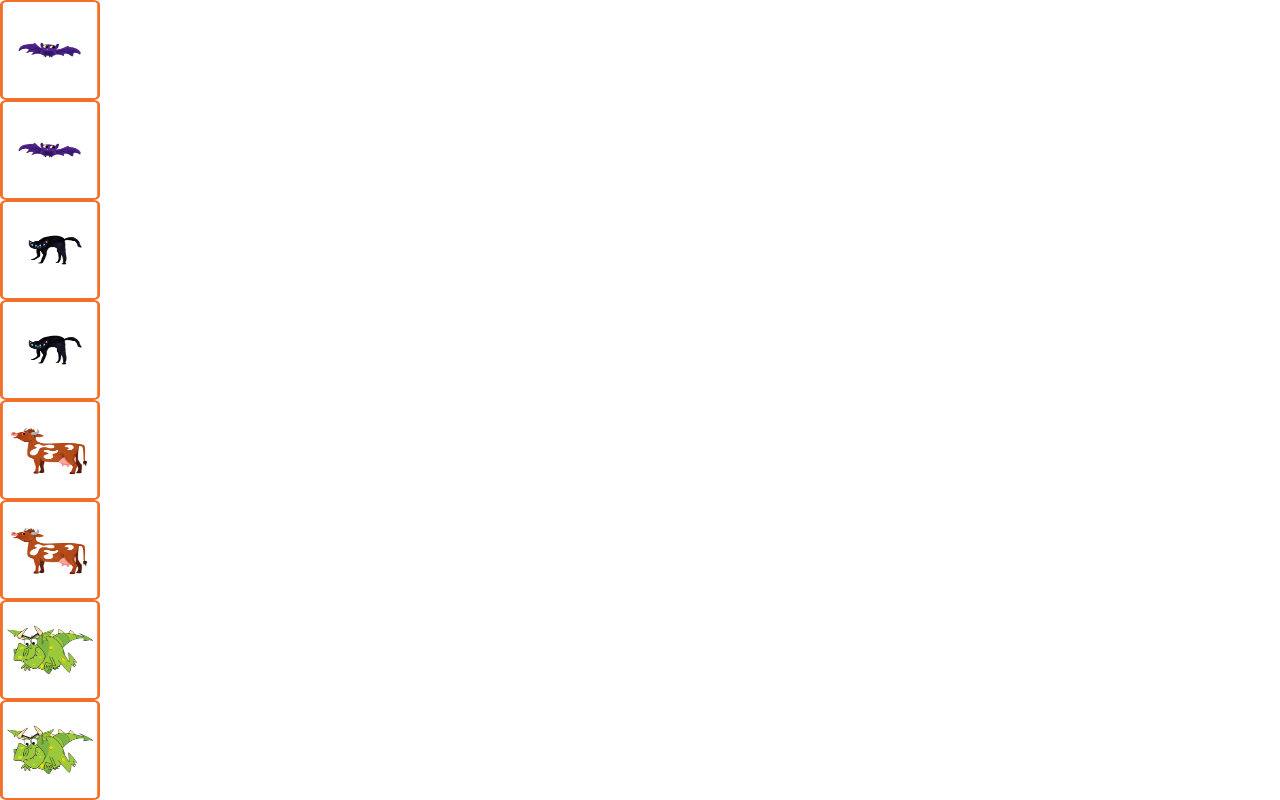
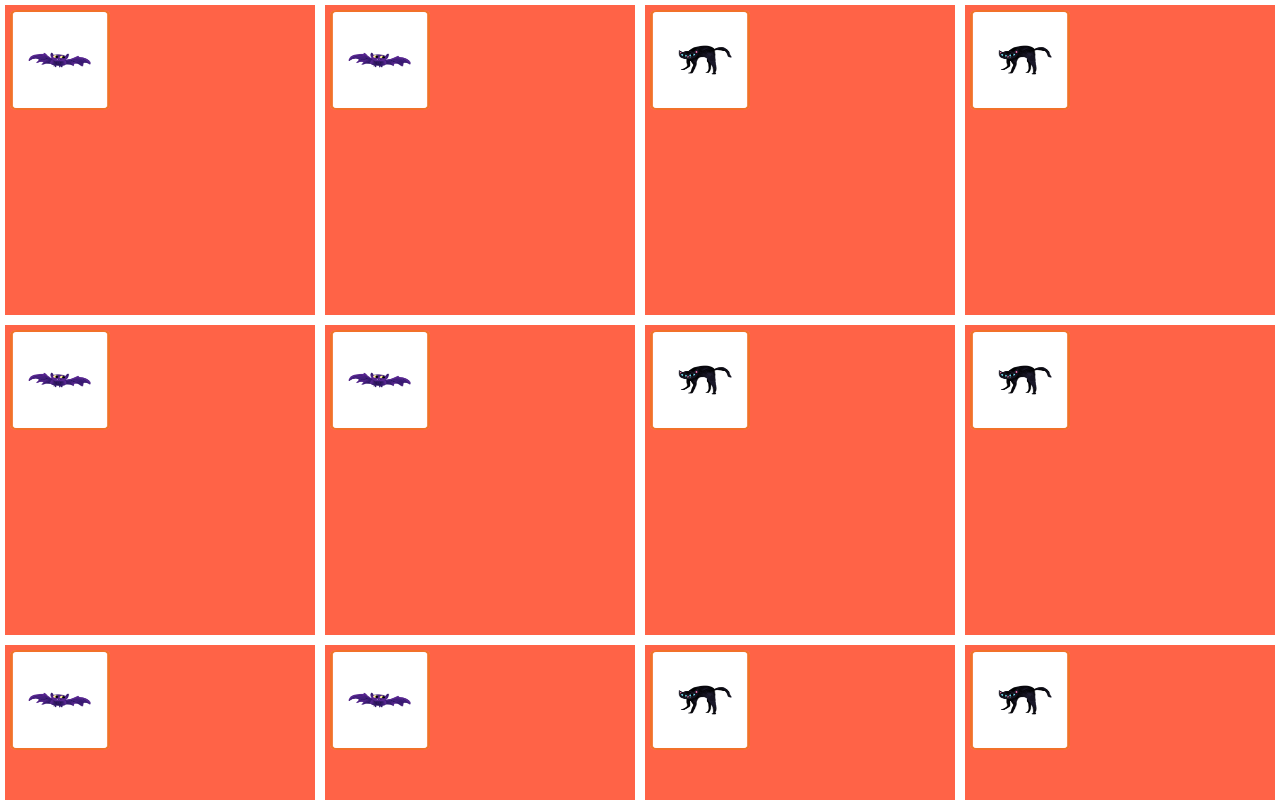
Before and after one commit to adg29/card-memory-game, a React (Create React App) app: page / in a window 1280 px wide. Shown: the top 800 px of the page. Built offline with nearby package versions, Linux system fonts and the light colour scheme.

Commit message:
Board is rendered wrt to grid size using jsx builder helper method

```diff
--- a/src/App.js
+++ b/src/App.js
@@ -1,5 +1,6 @@
 import React, { useState, useEffect } from 'react'
 import Card from './components/card'
+import Board from './components/board'
 import './App.css'
 
 /*
@@ -22,6 +23,14 @@ function App() {
     'Hen', 'Horse', 'Pig',
     'Spider'
   ]
+
+  const GRID_SIZES = [
+    [3,4],
+    [5,2],
+    [4,4],
+    [4,5]
+  ]
+
   const [flipped, setFlipped] = useState([])
   const [cards, setCards] = useState([])
 
@@ -49,18 +58,11 @@ function App() {
 
   return (
     <div className="App">
-      {cards.map(card => (
-        <Card
-          key={card.id}
-          id={card.id}
-          name={card.name}
-          width={100}
-          height={100}
-          front={`/img/memory${card.name}CardFront@2x.png`}
-          flipped={flipped.includes(card.id)}
-          handleClick={() => handleClick(card.id)}
-        />
-      ))}
+      <Board
+        cards={cards}
+        flipped={flipped}
+        grid={GRID_SIZES[2]}
+      />
     </div>
   );
 }
--- /dev/null
+++ b/src/components/board/index.jsx
@@ -0,0 +1,50 @@
+import React, { useState, useEffect } from 'react'
+import Card from './../card'
+
+function Board({ grid, cards, flipped, handleClick}) {
+    console.log(cards)
+
+    const renderDnynamicBoard = ([cols, rows]) => {
+        let rowMarkup = []
+        console.log(`Building board with ${cols} cols and ${rows} rows`)
+        console.log(cards)
+        for(let y = 0; y < rows; y++) {
+            let row = []
+            for(let x = 0; x < cols; x++) {
+                console.log(cards[x])
+                let col = (
+                    <div class="flex-item">
+                        <Card
+                          key={cards[x].id}
+                          id={cards[x].id}
+                          name={cards[x].name}
+                          width={100}
+                          height={100}
+                          front={`/img/memory${cards[x].name}CardFront@2x.png`}
+                          flipped={flipped.includes(cards[x].id)}
+                          handleClick={() => handleClick(cards[x].id)}
+                        />
+                    </div>
+                )
+                row.push(col)
+            }
+            rowMarkup.push(
+                <div className="flex-container">
+                    {row}
+                </div>
+            )
+        }
+
+        return rowMarkup
+    }
+
+    return (
+        <div
+            className="board"
+        >
+            {cards.length > 0 && renderDnynamicBoard(grid)}
+        </div>
+    )
+}
+
+export default Board
--- a/src/components/card/index.jsx
+++ b/src/components/card/index.jsx
@@ -3,6 +3,7 @@ import React, { useState, useEffect } from 'react'
 function Card({ id, front, width, height}) {
     return (
         <div
+            className="flex-item"
             style={{
                 height, width
             }}
```
